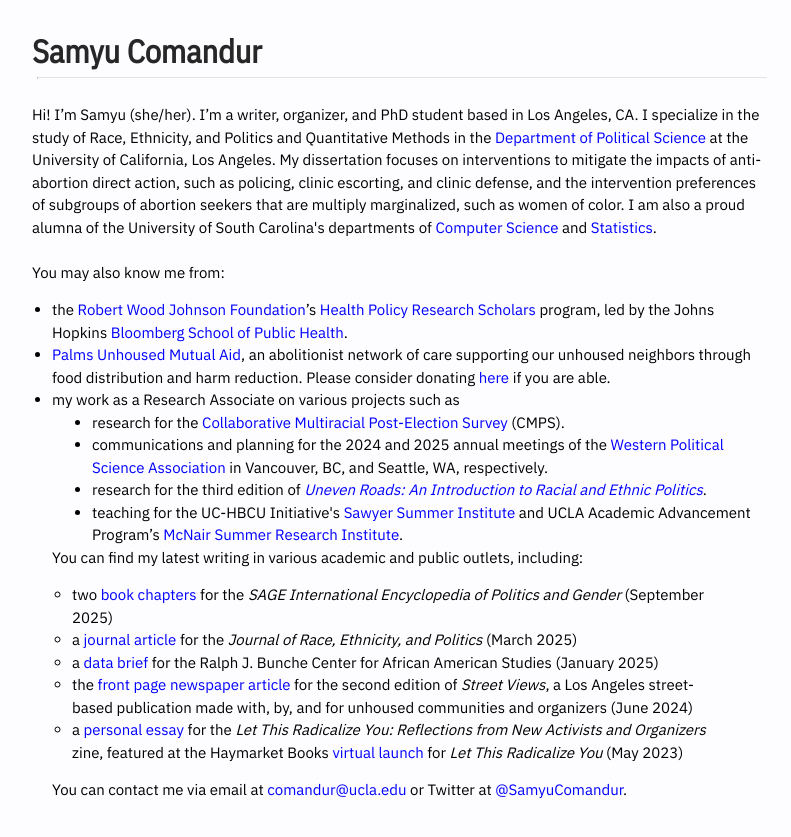
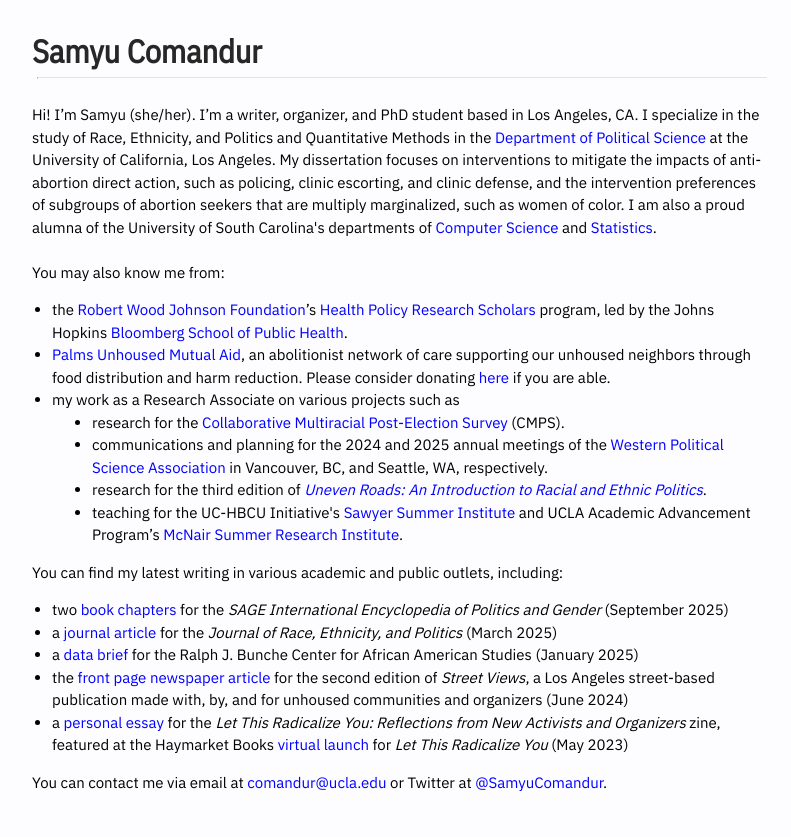
Before and after one commit to samyuc/samyuc.github.io, a Jekyll site: the page built from index.html, in a window 1280 px wide. Shown: the top 837 px of the page, without its empty margins (238-1029 px from the left). Built offline with Jekyll 4.4.1, drawn with Linux system fonts in a browser that asks for light colours.

Commit message:
Update index.html

```diff
--- a/index.html
+++ b/index.html
@@ -12,7 +12,7 @@
 <dd><li>research for the <a href="https://cmpsurvey.org/"> Collaborative Multiracial Post-Election Survey</a> (CMPS).</li></dd>
 <dd><li>communications and planning for the 2024 and 2025 annual meetings of the <a href="https://wpsanet.org/meeting/">Western Political Science Association</a> in Vancouver, BC, and Seattle, WA, respectively.</li></dd>
 <dd><li>research for the third edition of  <a href="https://us.sagepub.com/en-us/nam/uneven-roads/book275174"> <i>Uneven Roads: An Introduction to Racial and Ethnic Politics</i></a>.</li></dd>
-<dd><li>teaching for the UC-HBCU Initiative's <a href="https://newsroom.ucla.edu/releases/ucla-howard-university-program-in-race-ethnicity-politics">Sawyer Summer Institute</a> and UCLA Academic Advancement Program’s <a href="https://www.aap.ucla.edu/programs/mcnair-research-scholars/"> McNair Summer Research Institute</a>.</li></dd>
+<dd><li>teaching for the UC-HBCU Initiative's <a href="https://newsroom.ucla.edu/releases/ucla-howard-university-program-in-race-ethnicity-politics">Sawyer Summer Institute</a> and UCLA Academic Advancement Program’s <a href="https://www.aap.ucla.edu/programs/mcnair-research-scholars/"> McNair Summer Research Institute</a>.</li></dd></dt></dl></ul>
 
 You can find my latest writing in various academic and public outlets, including:
 <ul><dl><dt>
@@ -20,6 +20,6 @@
 <dt><li> a <a href=https://www.cambridge.org/core/journals/journal-of-race-ethnicity-and-politics/article/views-on-men-behaving-badly-male-public-opinion-and-the-2021-capitol-insurrection/1BCD3FECB9540D7ACF8E542AA7DFB451">journal article</a> for the <i>Journal of Race, Ethnicity, and Politics</i> (March 2025)</li>
 <dt><li> a <a href=https://bunchecenter.ucla.edu/wp-content/uploads/sites/112/2025/02/LA_Wildfire_Altadena_Black_Community_Report.pdf">data brief</a> for the Ralph J. Bunche Center for African American Studies (January 2025)</li>
 <dt><li> the <a href=https://streetviewsla.com/street-views-second-edition.pdf>front page newspaper article</a> for the second edition of <i>Street Views</i>, a Los Angeles street-based publication made with, by, and for unhoused communities and organizers (June 2024)</li>
-<dt><li> a <a href=https://issuu.com/projectnia/docs/ltry-essayszine_mc-v2>personal essay</a> for the <i>Let This Radicalize You: Reflections from New Activists and Organizers</i> zine, featured at the Haymarket Books <a href="https://www.youtube.com/watch?v=kSTMC0QhZbg&themeRefresh=1">virtual launch</a> for <i>Let This Radicalize You</i> (May 2023)</li></dd></dt></dl></li></ul>
+<dt><li> a <a href=https://issuu.com/projectnia/docs/ltry-essayszine_mc-v2>personal essay</a> for the <i>Let This Radicalize You: Reflections from New Activists and Organizers</i> zine, featured at the Haymarket Books <a href="https://www.youtube.com/watch?v=kSTMC0QhZbg&themeRefresh=1">virtual launch</a> for <i>Let This Radicalize You</i> (May 2023)</li></dd></dt></dl></ul>
 
 You can contact me via email at <a href="mailto:comandur@ucla.edu">comandur@ucla.edu</a> or Twitter at <a href="https://twitter.com/samyucomandur">@SamyuComandur</a>.
```
